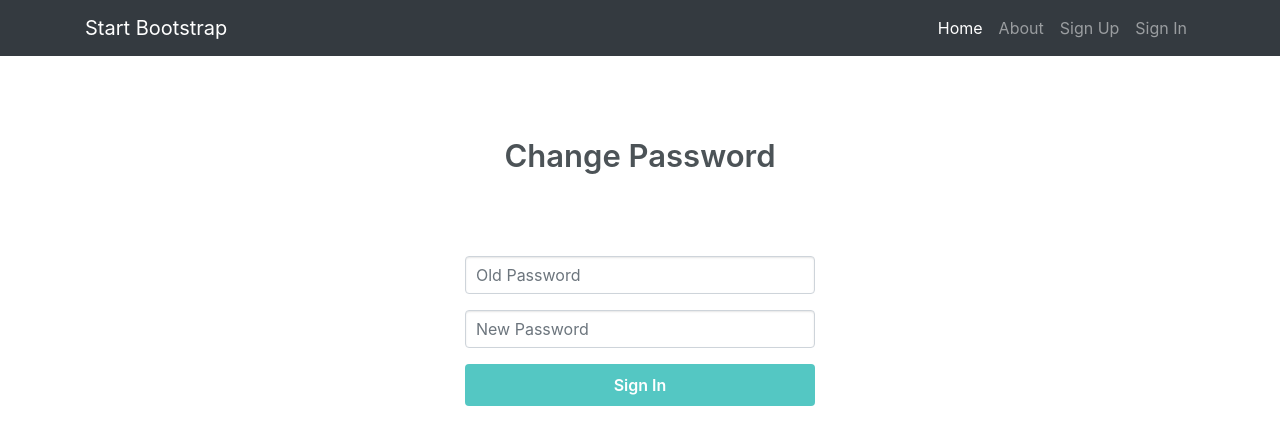
After one commit to AdarshK166/Web-Forum, a PHP site: page /changePass.php in a window 1280 px wide. The commit adds this page. Shown: the top 445 px of the page. Run offline with PHP 8.4, Linux system fonts and the light colour scheme.

Commit message:
+uploading images, change password and other fixes

```diff
--- /dev/null
+++ b/public_html/changePass.php
@@ -0,0 +1,101 @@
+<?php
+  session_start();
+  if (isset($_SESSION['username'])&&$_SESSION['username']!=""){
+    $username=$_SESSION['username'];
+    $userid = $_SESSION['user_Id'];
+  }
+  else
+  {
+  }
+
+?>
+<!DOCTYPE html>
+<html lang="en">
+<head>
+    <meta charset="UTF-8">
+    <meta name="viewport" content="width=device-width, initial-scale=1.0">
+    <title>Document</title>
+    <link href="vendor/bootstrap/css/bootstrap.min.css" rel="stylesheet">
+    <link href="vendor/bootstrap/css/buttons.css" rel="stylesheet">
+    <script>
+
+    </script>
+</head>
+<nav class="navbar navbar-expand-lg navbar-dark bg-dark static-top">
+    <div class="container">
+      <a class="navbar-brand" href="#">Start Bootstrap</a>
+      <button class="navbar-toggler" type="button" data-toggle="collapse" data-target="#navbarResponsive" aria-controls="navbarResponsive" aria-expanded="false" aria-label="Toggle navigation">
+        <span class="navbar-toggler-icon"></span>
+      </button>
+      <div class="collapse navbar-collapse" id="navbarResponsive">
+        <ul class="navbar-nav ml-auto">
+          <li class="nav-item active">
+            <a class="nav-link" href="#">Home
+              <span class="sr-only">(current)</span>
+            </a>
+          </li>
+          <li class="nav-item">
+            <a class="nav-link" href="#">About</a>
+          </li>
+          <?php
+              if (isset($_SESSION['username'])&&$_SESSION['username']!="")
+              {
+                echo '<li class="nav-item dropdown">
+                <a class="nav-link dropdown-toggle" href="#" id="navbarDropdown" role="button" data-toggle="dropdown" aria-haspopup="true" aria-expanded="false">Hello! '.$username.'</a>
+                <div class="dropdown-menu" aria-labelledby="navbarDropdown">
+                  <a class="dropdown-item" href="profile.php">Profile</a>
+                  <a class="dropdown-item" href="profilesetting.php">Settings</a>
+                  <!-- <div class="dropdown-divider"></div> -->
+                  <a class="dropdown-item" href="logout.php">Log Out</a>
+                </div>
+              </li>';
+              }
+              else
+              {
+                echo '<li class="nav-item">
+                <a class="nav-link" href="signup.php">Sign Up</a>
+                </li>
+                <li class="nav-item">
+                <a class="nav-link" href="signin.php">Sign In</a>
+                </li>';
+              }
+            ?>
+
+
+
+        </ul>
+      </div>
+    </div>
+  </nav>
+<body>
+   <div class="container">
+      <div class="col-md-6 mx-auto text-center">
+         <div class="header-title">
+            <h1 class="wv-heading--title">
+               Change Password
+            </h1>
+         </div>
+      </div>
+      <div class="row">
+         <div class="col-md-4 mx-auto">
+            <div class="myform form ">
+               <form action="changePassword.php" method="post" name="changepass">
+                  <div class="form-group">
+                     <input type="password" name="oldPassword"  class="form-control my-input" id="oldPass" placeholder="Old Password">
+                  </div>
+                  <div class="form-group">
+                     <input type="password" name="newPassword"  class="form-control my-input" id="newPass" placeholder="New Password">
+                    </div>
+                  <div class="text-center ">
+                     <button type="submit" class=" btn btn-block send-button tx-tfm">Sign In</button>
+                  </div>
+
+               </form>
+            </div>
+         </div>
+      </div>
+   </div>
+   <script src="vendor/jquery/jquery.min.js"></script>
+  <script src="vendor/bootstrap/js/bootstrap.min.js"></script>
+</body>
+</html>
--- a/public_html/index.php
+++ b/public_html/index.php
@@ -124,7 +124,7 @@ button{
         <div class="d-flex bd-highlight mb-3">
             <div class="p-2 bd-highlight"></div>
             <div class="p-2 bd-highlight">
-                <a class="btn btn-primary btn-info" href="new.php" role="button">+ New Topic</a>
+                <a class="btn btn-primary btn-info" href="new.php" role="button">+ New Post</a>
             </div>
             <div class="ml-auto p-2 bd-highlight"></div>
           </div>
@@ -137,8 +137,8 @@ button{
       <table class="table table-striped ">
         <thead>
           <tr>
-            <th scope="col">Forum</th>
-            <th scope="col">Category</th>
+            <th scope="col">Title</th>
+            <th scope="col">Description</th>
             <th scope="col">Posts</th>
             <th scope="col">Date/Time</th>
           </tr>
--- a/public_html/post.php
+++ b/public_html/post.php
@@ -83,6 +83,7 @@
         $dd=$arr['post_content'];
         $aa=$arr['user_name'];
         $tt=$arr['post_time'];
+        $ii=$arr['post_image'];
 
 
             echo "<div class=\"list-group\">
@@ -90,6 +91,7 @@
                     <h5 class=\"display-4\">$qq</h5>
                         <small>$tt by <b>$aa</b></small>
                 </div>
+                <div><img src=\"img/$ii\" class=\"rounded float-left\" ></div>
                 <h5><p class=\"mb-1\">$dd</p></h5>
             </div><br><br>";
 
--- a/public_html/profilesetting.php
+++ b/public_html/profilesetting.php
@@ -20,7 +20,7 @@
 <body>
 <nav class="navbar navbar-expand-lg navbar-dark bg-dark static-top">
     <div class="container">
-      <a class="navbar-brand" href="#">Start Bootstrap</a>
+      <a class="navbar-brand" href="index.php">Start Bootstrap</a>
       <button class="navbar-toggler" type="button" data-toggle="collapse" data-target="#navbarResponsive" aria-controls="navbarResponsive" aria-expanded="false" aria-label="Toggle navigation">
         <span class="navbar-toggler-icon"></span>
       </button>
@@ -119,6 +119,8 @@
                      <div class="text-center ">
                      <button type="submit" class="btn btn-info">Update Details</button>
                      <button type="button" onClick="window.location.href='index.php'" class=" btn btn-primary">Go Back</button>
+                     <div><br></div>
+                     <button type="button" onClick="window.location.href='changePass.php'" class=" btn btn-primary">Change Password</button>
                   </div>
                   </div>
 
```
Also changed, not shown: public_html/changepassword.php (added, +61 -0 lines), public_html/new.php (+14 -3 lines), public_html/img/cplane1.jpg (added).
